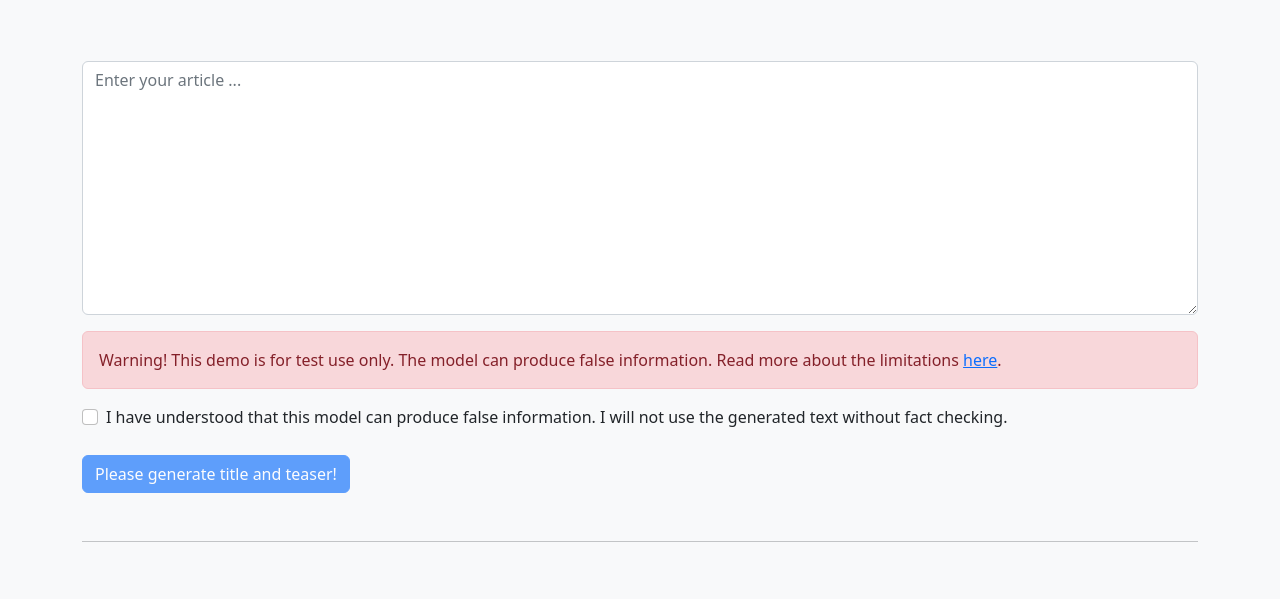
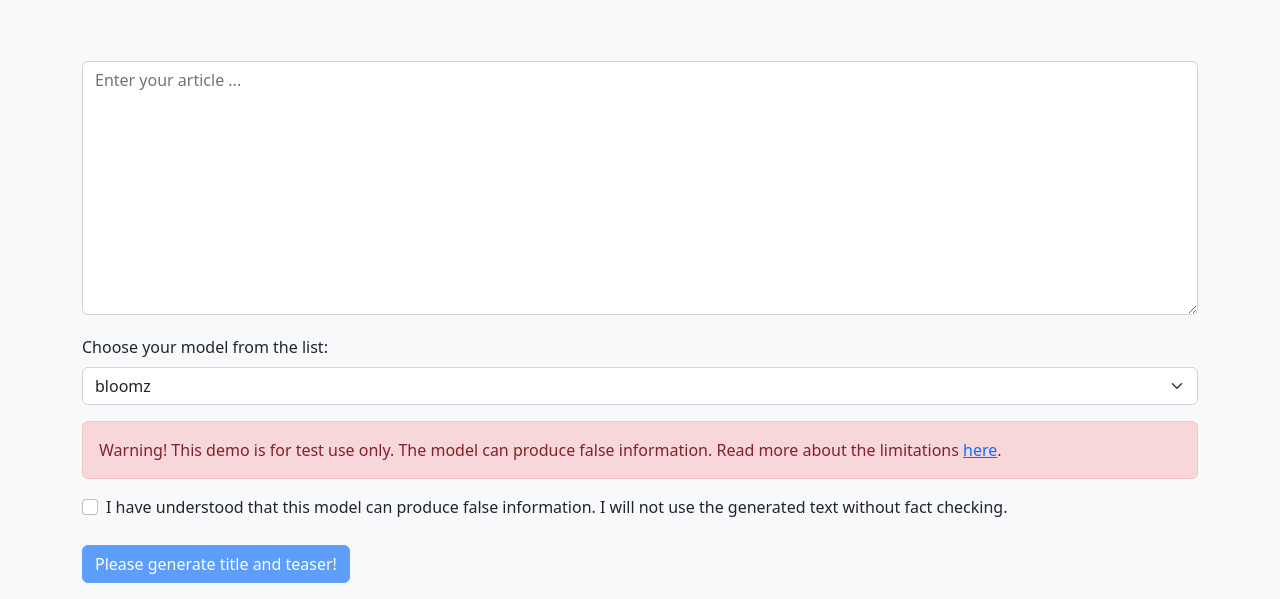
Before and after one commit to snipaid-nlg/demo, a website: page public/index.html in a window 1280 px wide. Shown: the part 201-800 px from the top of the page. Drawn offline with nearby package versions, Linux system fonts and the light colour scheme.

Commit message:
Add model selector

```diff
--- a/public/index.html
+++ b/public/index.html
@@ -26,6 +26,11 @@
           <div class="mb-3">
             <textarea class="form-control" id="articleInput" rows="10" placeholder="Enter your article ..."></textarea>
           </div>
+          <label for="model" class="form-label mt-1">Choose your model from the list:</label>
+          <select class="form-select mb-3" id="model">
+            <option>bloomz</option>
+            <option>gptj</option>
+          </select>
           <div class="alert alert-danger" role="alert">
             Warning! This demo is for test use only. The model can produce false information. Read more about the limitations
             <a href="https://www.eleuther.ai/faq/" target="_blank">here</a>.
```
